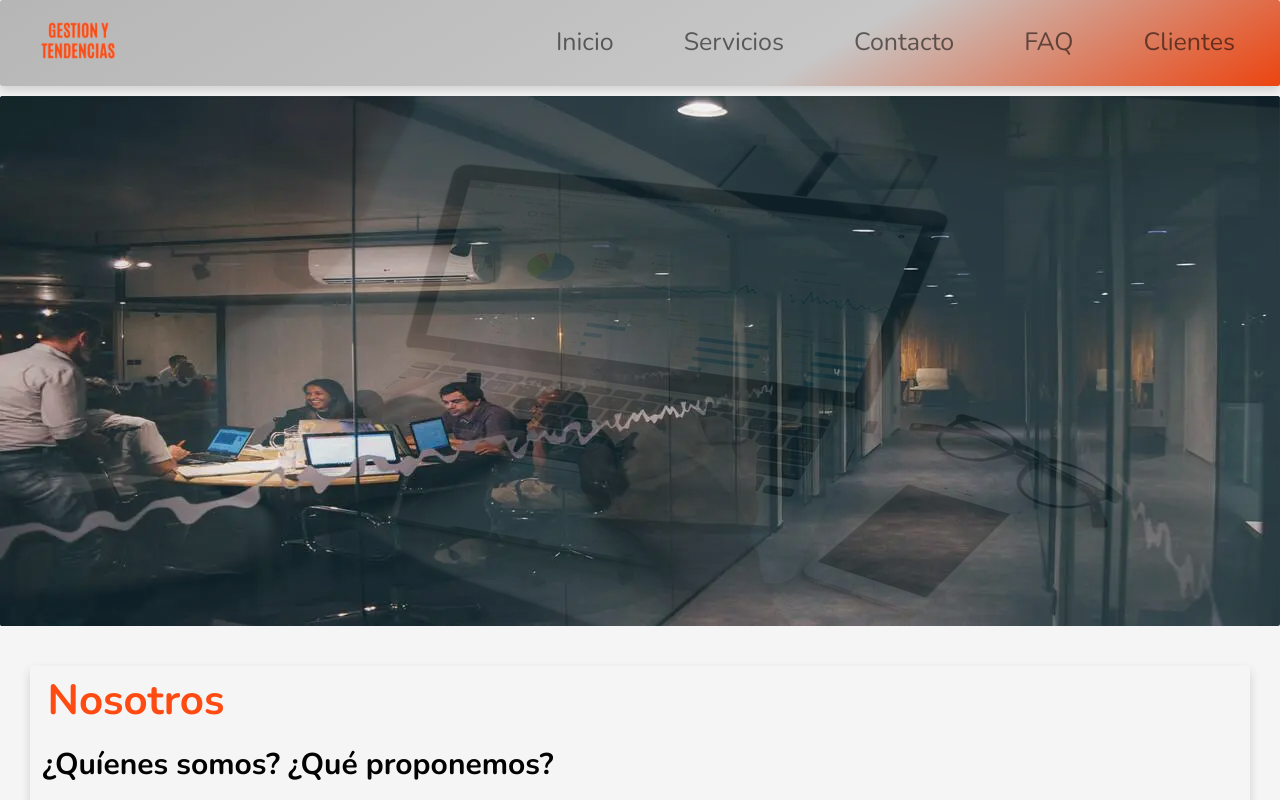
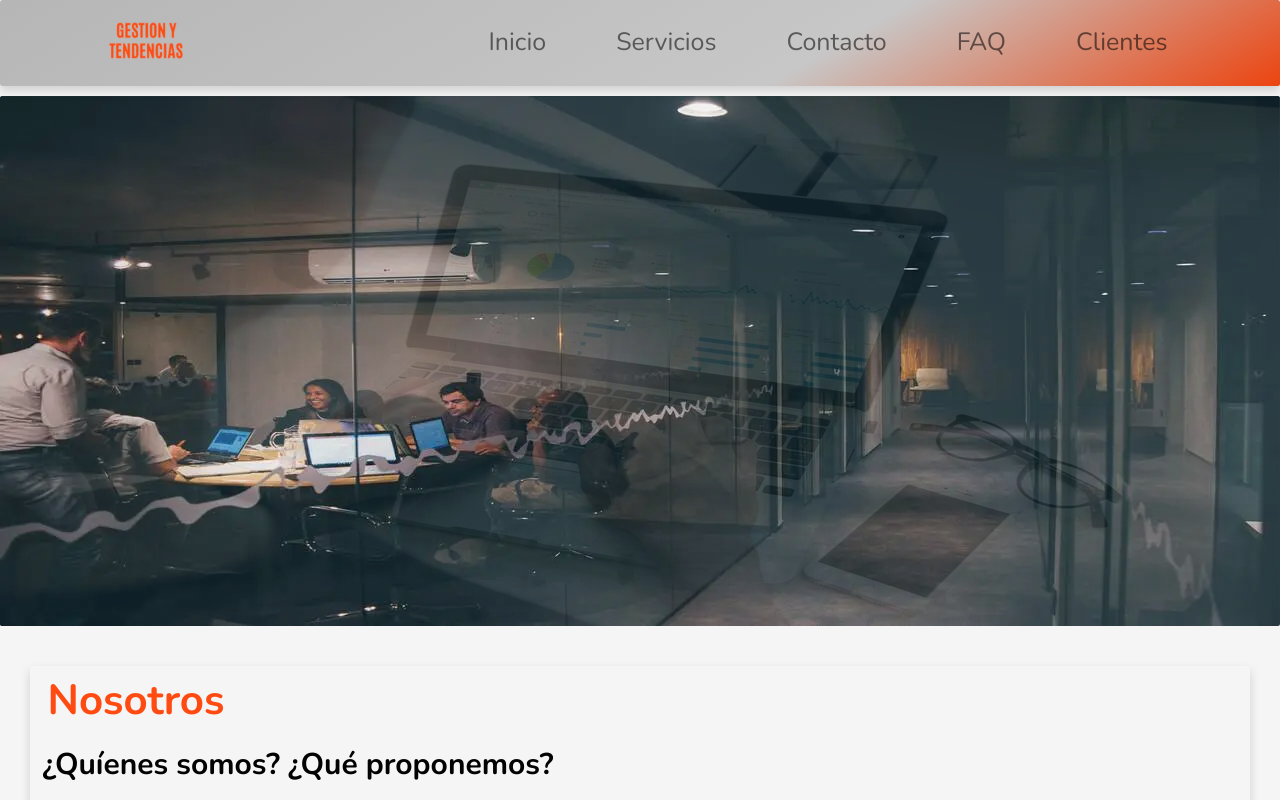
Before and after one commit to Matisebb/Entrega-Final_Santa-Cruz-Matias-GYT, a website: page index.html in a window 1280 px wide. Shown: the top 800 px of the page. Drawn offline with nearby package versions, Linux system fonts and the light colour scheme.

Commit message:
actualizacion htmls

```diff
--- a/index.html
+++ b/index.html
@@ -39,7 +39,7 @@
     <!-- INICIA NAV + LOGO -->
 
      <nav class="navbar sticky-top navbar-expand-lg navbar-light bg-linear-gradient navBs shadow p-1 mb-3 rounded">
-      <div class="container-fluid">
+      <div class="container">
         <a class="navbar-brand mx-5" href="index.html">
           <img src="img/logonavgytwithbck.webp" alt="Logo consultora gestion y tendencias consultora marketing asistencia financiera y estudio de mercado">
         </a>
```
Also changed, not shown: sections/Clientes.html (+2 -1 lines), sections/Contacto1.html (+1 -1 lines), sections/Faq1.html (+2 -2 lines), sections/Servicios.html (+1 -1 lines).
